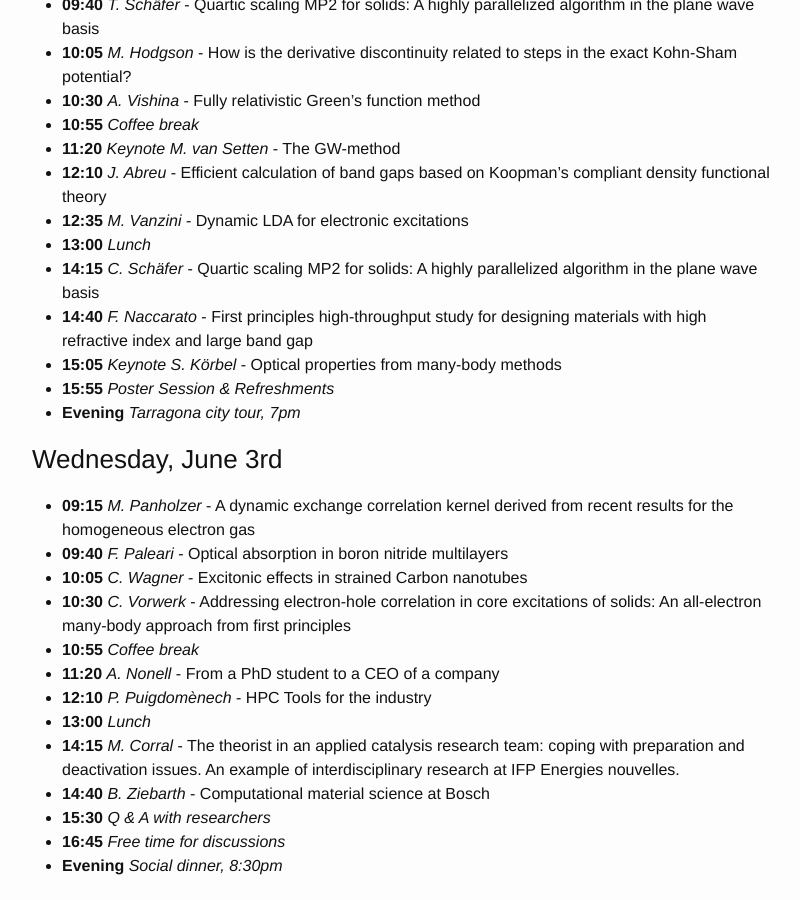
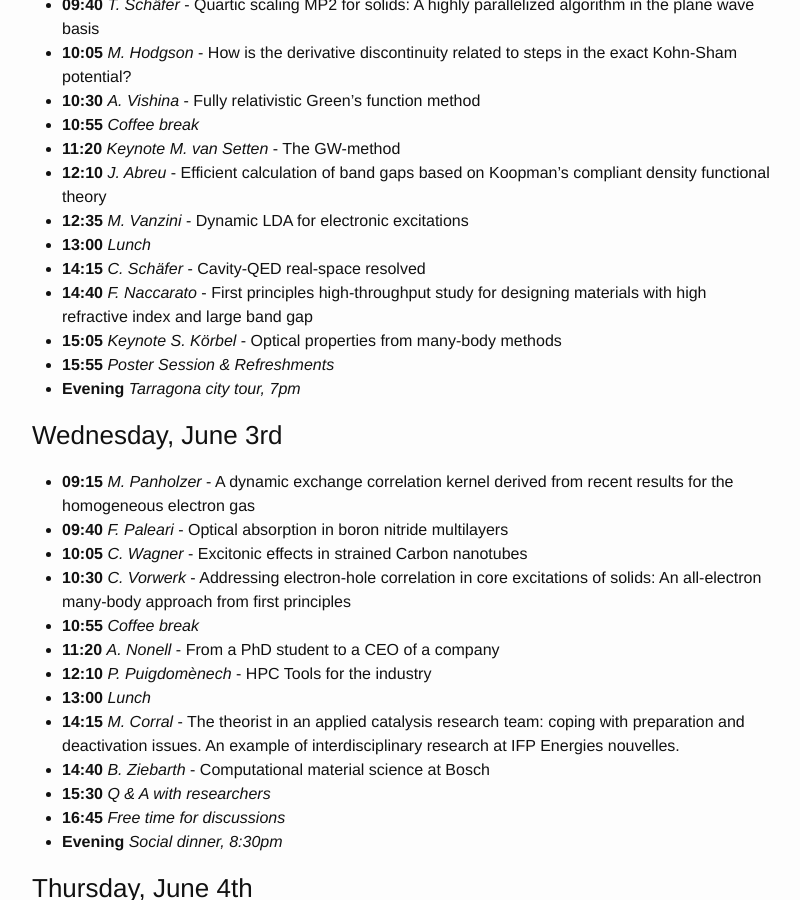
Before and after one commit to yrm2017/yrm2017.github.io, a Jekyll site: the page built from programme.md, in a window 1280 px wide and 900 px high, scrolled down 3471 px. Shown: the whole window, without its empty margins (238-1038 px from the left). Built offline with Jekyll 4.4.1, drawn with Linux system fonts in a browser that asks for light colours.

Commit message:
corrected c. schaefer's title

```diff
--- a/programme.md
+++ b/programme.md
@@ -102,7 +102,7 @@ who passed away this year at age 86.
  * **12:10** *J. Abreu* - Efficient calculation of band gaps based on Koopman's compliant density functional theory
  * **12:35** *M. Vanzini* - Dynamic LDA for electronic excitations
  * **13:00** *Lunch*
- * **14:15** *C. Schäfer* - Quartic scaling MP2 for solids: A highly parallelized algorithm in the plane wave basis
+ * **14:15** *C. Schäfer* - Cavity-QED real-space resolved
  * **14:40** *F. Naccarato* - First principles high-throughput study for designing materials with high refractive index and large band gap
  * **15:05** *Keynote S. Körbel* - Optical properties from many-body methods
  * **15:55** *Poster Session  &  Refreshments*
```
